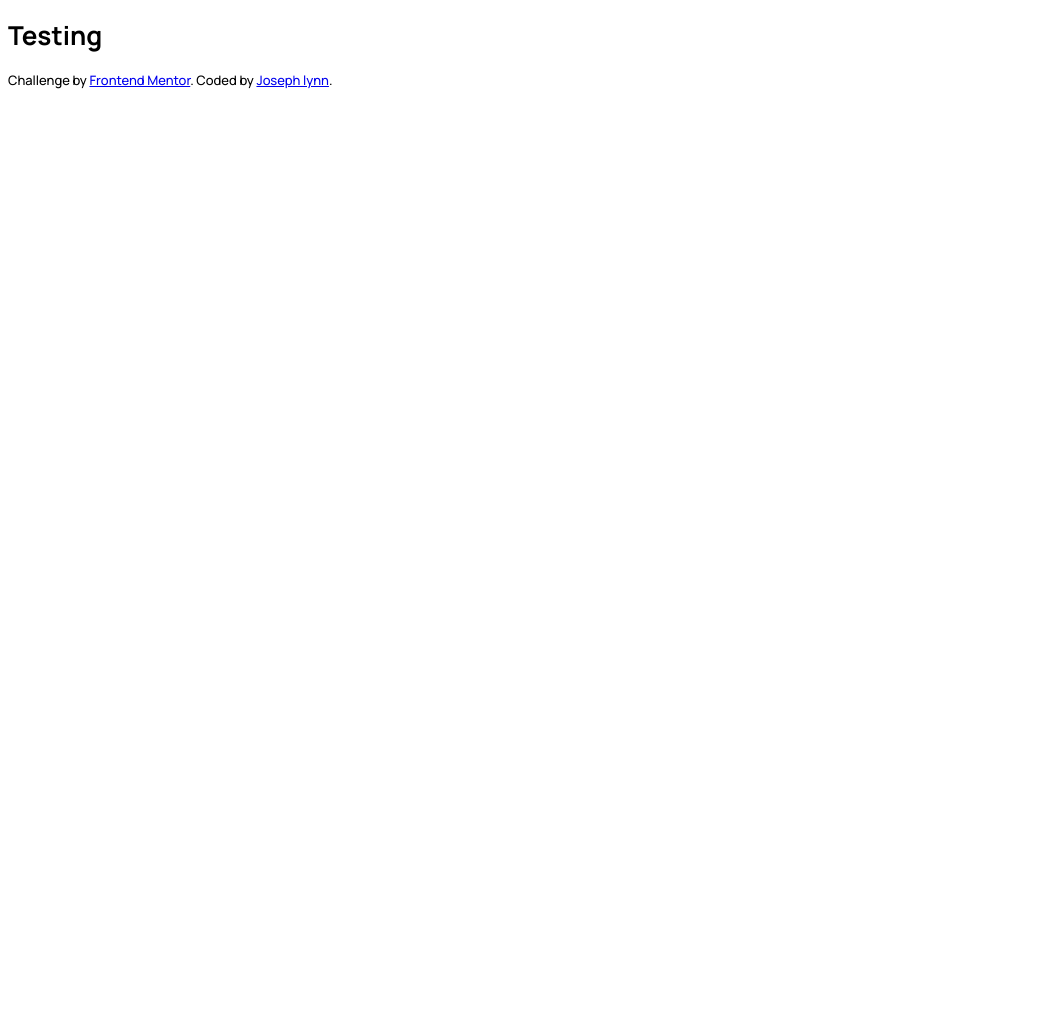
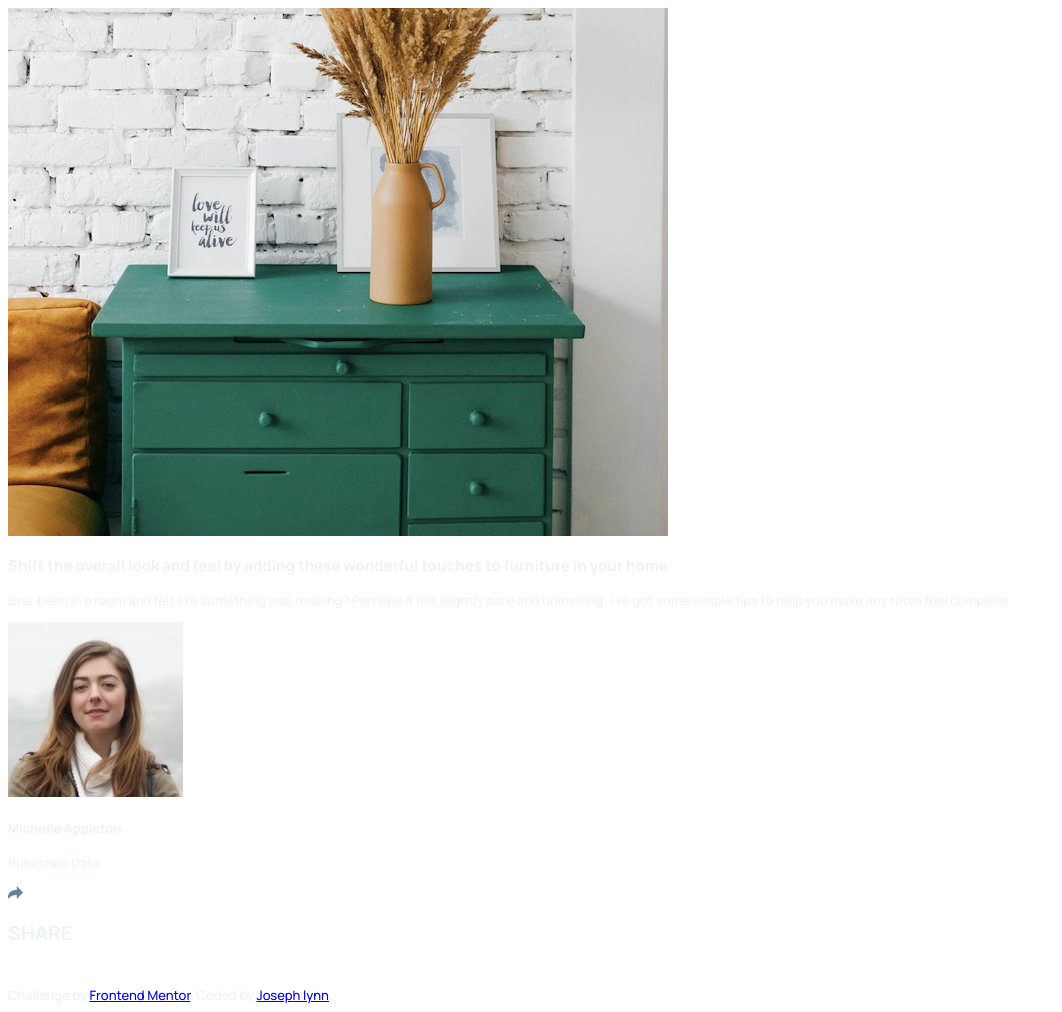
Before and after one commit to Joelynn94/article-preview-component, a website: page index.html in a window 1280 px wide. Shown: the whole page, without its empty margins (0-1062 px from the left). Before the commit the page ends 800 px from the top, so only its background shows below. Drawn offline with Linux system fonts and the light colour scheme.

Commit message:
added html structure to the article

```diff
--- a/index.html
+++ b/index.html
@@ -20,12 +20,63 @@
     <title>Joseph Lynn | Article preview component</title>
   </head>
   <body>
-    <h1>Testing</h1>
+    <!-- Article -->
+    <div class="article">
+      <!-- Article Image -->
+      <div class="article__img">
+        <img src="./images/drawers.jpg" alt="Article Image" />
+      </div>
+      <!-- End Article Image -->
+      <!-- Article Body -->
+      <div class="article__body">
+        <h3>
+          Shift the overall look and feel by adding these wonderful touches to
+          furniture in your home
+        </h3>
+        <p>
+          Ever been in a room and felt like something was missing? Perhaps it
+          felt slightly bare and uninviting. I’ve got some simple tips to help
+          you make any room feel complete.
+        </p>
+        <!-- Article Footer -->
+        <div class="article__footer">
+          <!-- Author info -->
+          <div class="article__author">
+            <img
+              src="./images/avatar-michelle.jpg"
+              alt="Article author image"
+            />
+            <!-- Author Details -->
+            <div class="article__author-info">
+              <h4>Michelle Appleton</h4>
+              <p>Published Date</p>
+            </div>
+            <!-- Author Details -->
+          </div>
+          <img src="./images/icon-share.svg" alt="Article share icon" />
+          <!-- End Author info -->
+
+          <!-- Article Share -->
+          <div class="article__share-active">
+            <h2>SHARE</h2>
+            <img src="./images/icon-facebook.svg" alt="Facebook icon" />
+            <img src="./images/icon-twitter.svg" alt="Twitter icon" />
+            <img src="./images/icon-pinterest.svg" alt="Pinterest icon" />
+          </div>
+          <!-- End Article Share -->
+        </div>
+        <!-- End Article Footer -->
+      </div>
+      <!-- End Article Body -->
+    </div>
+    <!-- End Article -->
+    <!-- Main Footer -->
     <div class="attribution">
       Challenge by
       <a href="https://www.frontendmentor.io?ref=challenge" target="_blank"
         >Frontend Mentor</a
       >. Coded by <a href="https://github.com/Joelynn94">Joseph lynn</a>.
     </div>
+    <!-- End Main Footer -->
   </body>
 </html>
--- a/src/main.scss
+++ b/src/main.scss
@@ -1,4 +1,10 @@
+$main-background: rgb(236, 242, 248);
+$box-shadow: rgb(158, 175, 194);
+$dark-box-shadow: rgb(109, 127, 151);
+$share-background: rgb(72, 85, 106);
+
 body {
+  color: $main-background;
   font-family: 'Manrope', sans-serif;
   font-size: 13px;
 }
```
Also changed, not shown: dist/main.css.
